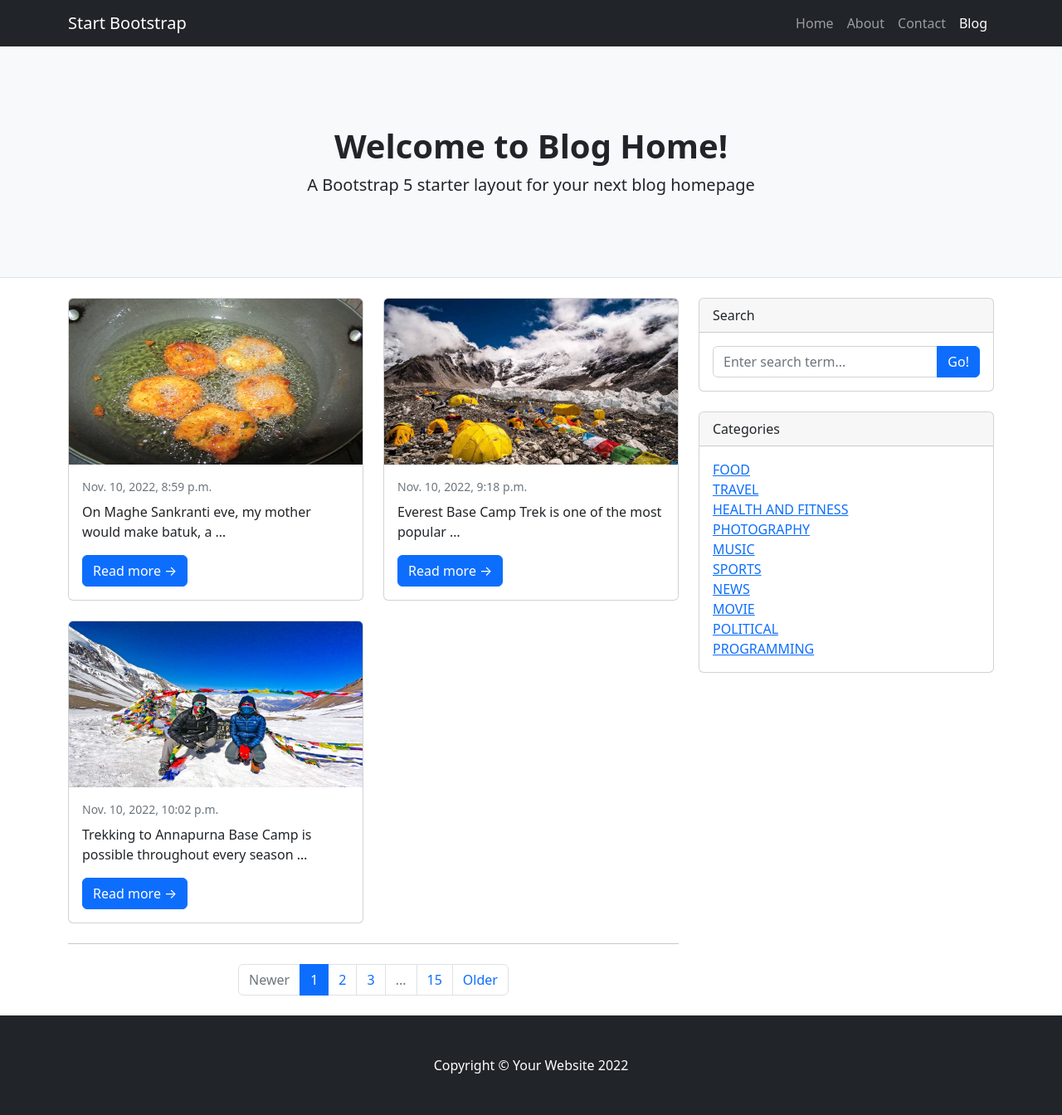
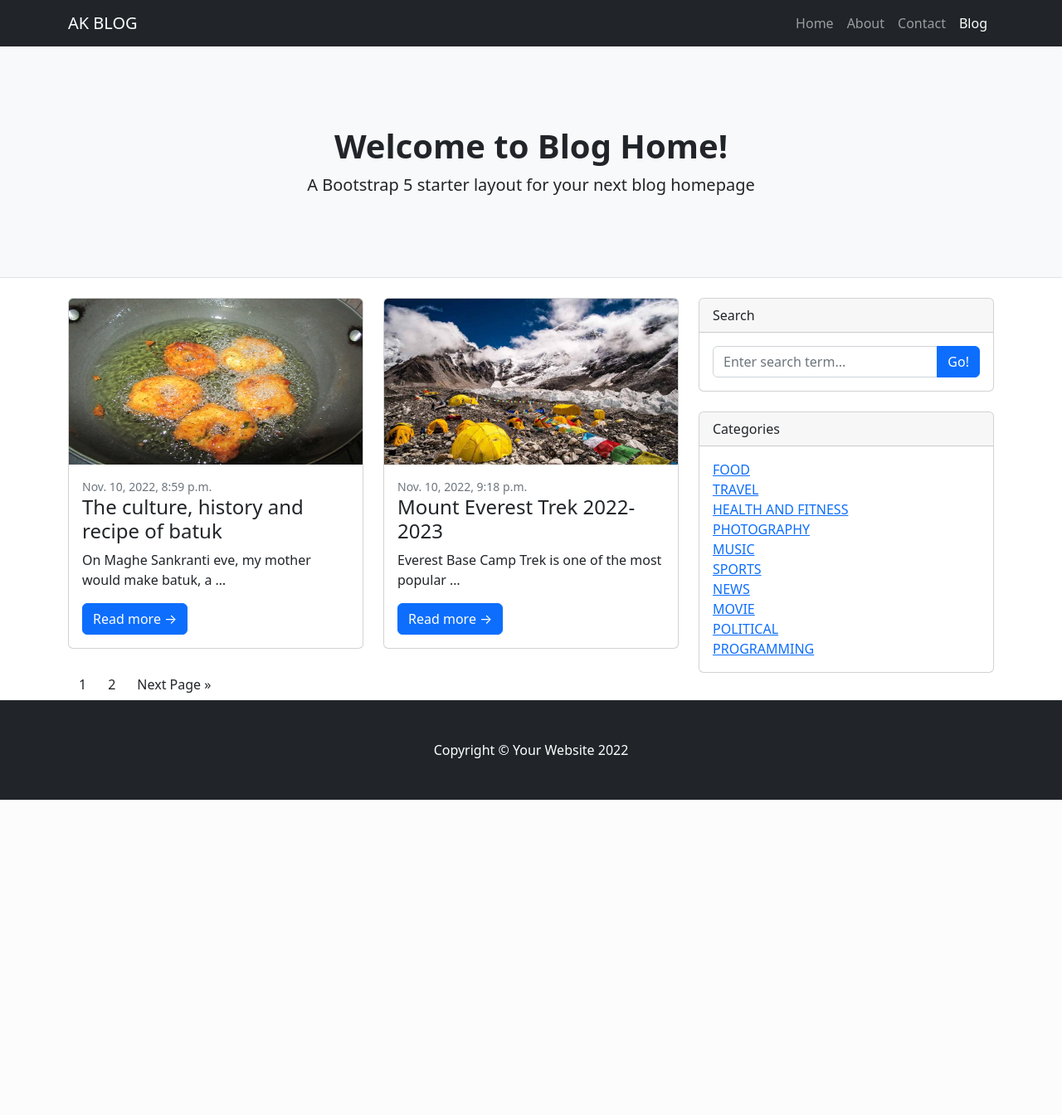
Before and after one commit to aadarsha000/ClassBased_advance_blog, a Django app: page /blog/home/ in a window 1280 px wide. Shown: the whole page at 83% size. After the commit the page ends 964 px from the top, so only its background shows below. Run offline with Django 4.2, Linux system fonts and the light colour scheme; data comes from the database, SQL or seed files in the repository.

Commit message:
add pagination

```diff
--- a/blog/views.py
+++ b/blog/views.py
@@ -3,6 +3,8 @@ from .models import Post, Category
 from .forms import PostForm
 from django.utils.text import slugify
 from django.contrib.auth.decorators import login_required
+from django.core.paginator import Paginator, PageNotAnInteger, EmptyPage
+
 
 
 # fuction based view
@@ -11,9 +13,20 @@ from django.contrib.auth.decorators import login_required
 def home(request):
     posts = Post.objects.all().filter(status="PUBLISHED")
     category = Category.objects.all()
+    paginator = Paginator(posts, 2)
+    page_number = request.GET.get('page', 1)
+    try:
+        page_obj = paginator.page(page_number)
+    except PageNotAnInteger:
+        # if page is not an integer, deliver the first page
+        page_obj = paginator.page(1)
+    except EmptyPage:
+        # if the page is out of range, deliver the last page
+        page_obj = paginator.page(paginator.num_pages)
     context = {
         "posts":posts,
-        "category":category
+        "category":category,
+        "page_obj":page_obj,
     }
     return render(request, "blog/index.html", context)
 
--- a/templates/base.html
+++ b/templates/base.html
@@ -17,11 +17,11 @@
     <!-- Responsive navbar-->
     <nav class="navbar navbar-expand-lg navbar-dark bg-dark">
         <div class="container">
-            <a class="navbar-brand" href="#!">Start Bootstrap</a>
+            <a class="navbar-brand" href="{% url 'blog:home' %}">AK BLOG</a>
             <button class="navbar-toggler" type="button" data-bs-toggle="collapse" data-bs-target="#navbarSupportedContent" aria-controls="navbarSupportedContent" aria-expanded="false" aria-label="Toggle navigation"><span class="navbar-toggler-icon"></span></button>
             <div class="collapse navbar-collapse" id="navbarSupportedContent">
                 <ul class="navbar-nav ms-auto mb-2 mb-lg-0">
-                    <li class="nav-item"><a class="nav-link" href="#">Home</a></li>
+                    <li class="nav-item"><a class="nav-link" href="{% url 'blog:home' %}">Home</a></li>
                     <li class="nav-item"><a class="nav-link" href="#!">About</a></li>
                     <li class="nav-item"><a class="nav-link" href="#!">Contact</a></li>
                     <li class="nav-item"><a class="nav-link active" aria-current="page" href="#">Blog</a></li>
--- a/templates/blog/index.html
+++ b/templates/blog/index.html
@@ -20,15 +20,15 @@
         <div class="col-lg-8">
             <!-- Nested row for non-featured blog posts-->
             <div class="row">
-                {% for post in posts %}
+                {% for posts in page_obj %}
                     <div class="col-lg-6">
                         <!-- Blog post-->
                         <div class="card mb-4">
-                            <a href="#!"><img class="card-img-top" height="200px" src="{{post.image.url}}" alt="..." /></a>
+                            <a href="#!"><img class="card-img-top" height="200px" src="{{posts.image.url}}" alt="..." /></a>
                             <div class="card-body">
-                                <div class="small text-muted">{{post.published}}</div>
-                                <h2 class="card-title h4">{{Post.title}}</h2>
-                                <p class="card-text">{{post.body | truncatewords:10}}</p>
+                                <div class="small text-muted">{{posts.published}}</div>
+                                <h2 class="card-title h4">{{posts.title}}</h2>
+                                <p class="card-text">{{posts.body | truncatewords:10}}</p>
                                 <a class="btn btn-primary" href="#!">Read more →</a>
                             </div>
                         </div>
@@ -36,18 +36,37 @@
                 {% endfor %}
             </div>
             <!-- Pagination-->
-            <nav aria-label="Pagination">
-                <hr class="my-0" />
-                <ul class="pagination justify-content-center my-4">
-                    <li class="page-item disabled"><a class="page-link" href="#" tabindex="-1" aria-disabled="true">Newer</a></li>
-                    <li class="page-item active" aria-current="page"><a class="page-link" href="#!">1</a></li>
-                    <li class="page-item"><a class="page-link" href="#!">2</a></li>
-                    <li class="page-item"><a class="page-link" href="#!">3</a></li>
-                    <li class="page-item disabled"><a class="page-link" href="#!">...</a></li>
-                    <li class="page-item"><a class="page-link" href="#!">15</a></li>
-                    <li class="page-item"><a class="page-link" href="#!">Older</a></li>
-                </ul>
-            </nav>
+            <div class="pagination">
+                {% if page_obj.has_previous %}
+                <a href="?page={{ page_obj.previous_page_number }}" class="btn">« Previous page</a>
+
+                {% if page_obj.number > 3 %}
+                    <a href="?page=1" class="btn">1</a>
+                    {% if page_obj.number > 4 %}
+                    <span>...</span>
+                    {% endif %}
+                {% endif %}
+                {% endif %}
+
+                {% for num in page_obj.paginator.page_range %}
+                    {% if page_obj.number == num %}
+                        <a href="?page={{ num }}" class="btn">{{ num }}</a>
+                    {% elif num > page_obj.number|add:'-3' and num < page_obj.number|add:'3' %}
+                        <a href="?page={{ num }}" class="btn">{{ num }}</a>
+                    {% endif %}
+                {% endfor %}
+
+                {% if page_obj.has_next %}
+                {% if page_obj.number < page_obj.paginator.num_pages|add:'-3' %}
+                    <span>...</span>
+                    <a href="?page={{ page_obj.paginator.num_pages }}" class="btn">{{ page_obj.paginator.num_pages }}</a>
+                {% elif page_obj.number < page_obj.paginator.num_pages|add:'-2' %}
+                    <a href="?page={{ page_obj.paginator.num_pages }}" class="btn">{{ page_obj.paginator.num_pages }}</a>
+                {% endif %}
+
+                <a href="?page={{ page_obj.next_page_number }}" class="btn">Next Page »</a>
+                {% endif %}
+            </div>
         </div>
         <!-- Side widgets-->
         <div class="col-lg-4">
```
